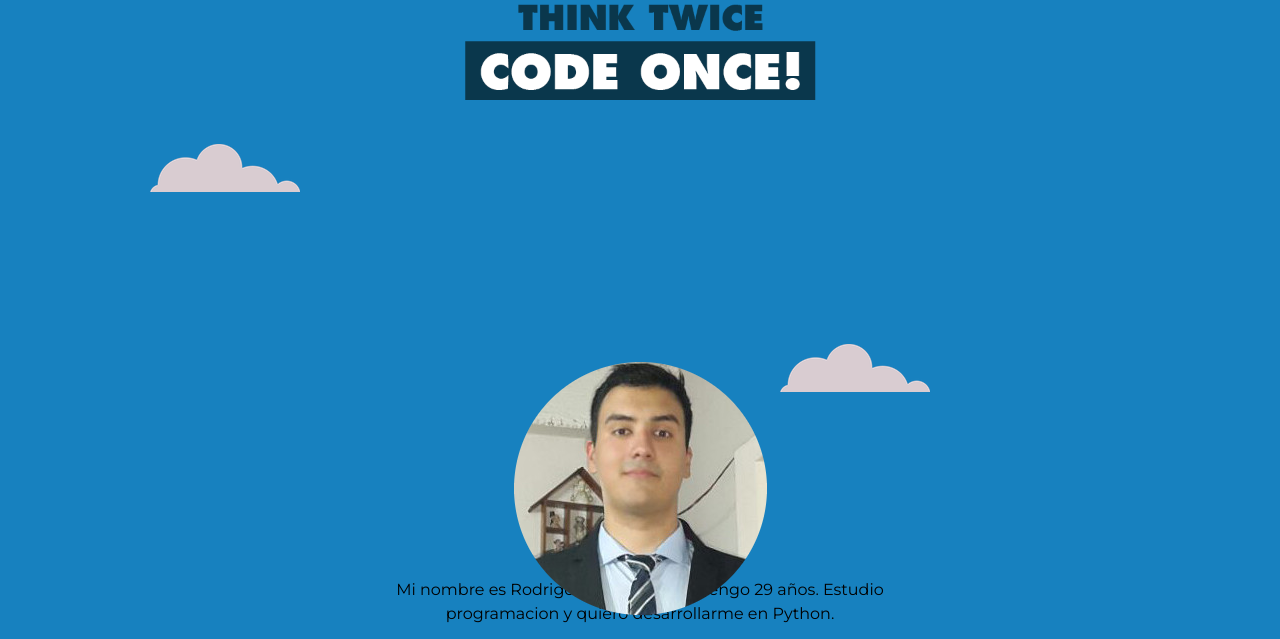
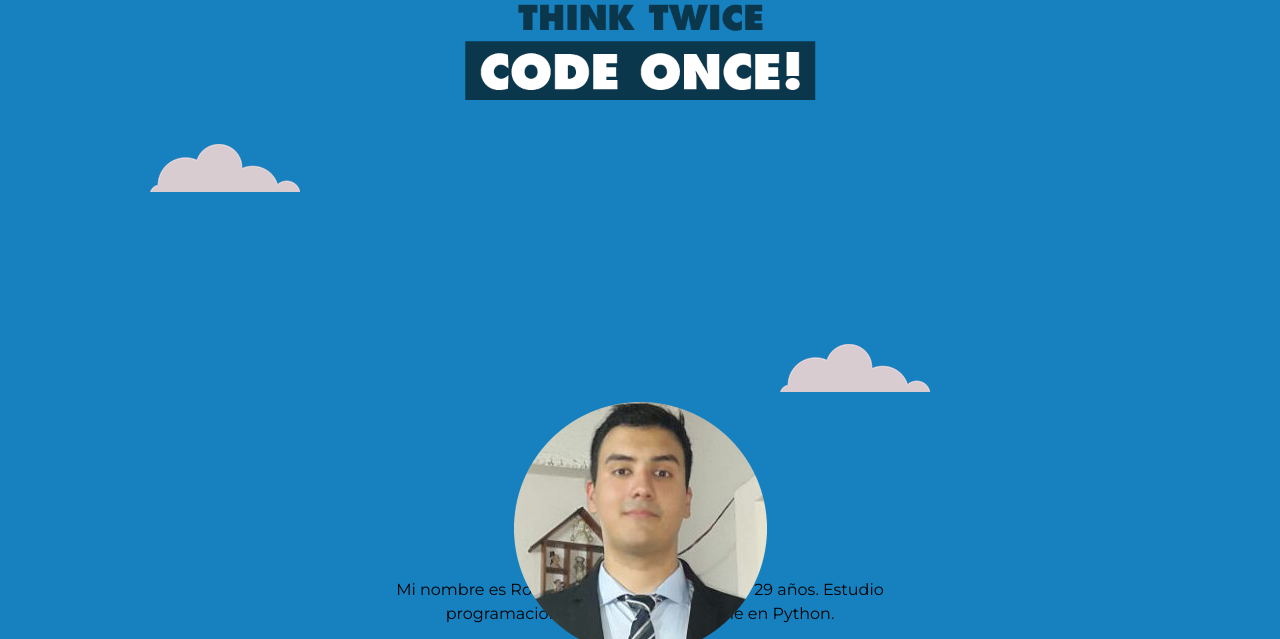
Before and after one commit to therrboy/Curriculum, a plain HTML site: page index.html in a window 1280 px wide. Shown: the part 308-947 px from the top of the page. Drawn offline with nearby package versions, Linux system fonts and the light colour scheme.

Commit message:
Update style.css

```diff
--- a/css/style.css
+++ b/css/style.css
@@ -39,7 +39,7 @@ body{
     margin-left:auto;
     margin-right:auto;
     margin-bottom: 100px;
-    top: 670px;
+    top: 710px;
 }/* Foto de perfil de la pagina */
 hr{
     border: dotted lightsteelblue;
```
